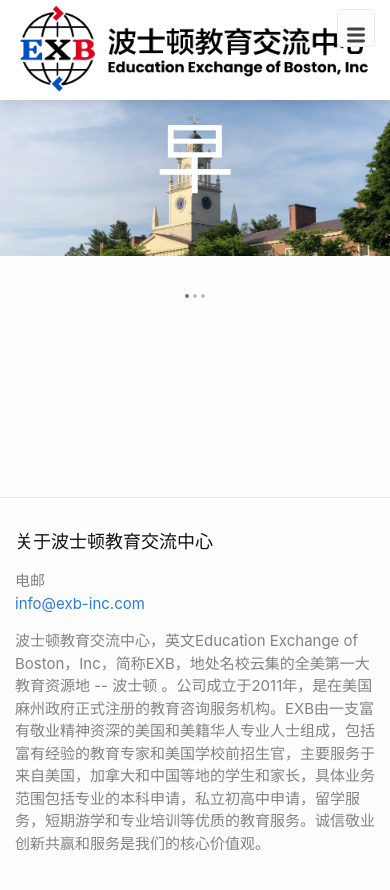
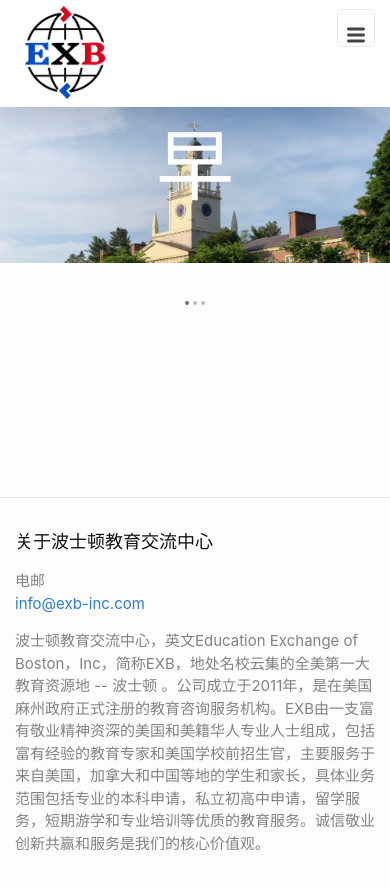
Before and after one commit to yearofglad/exb, a Jekyll site: the page built from index.markdown, in a window 390 px wide. Shown: the top 890 px of the page. Built offline with Jekyll 4.4.1, drawn with Linux system fonts in a browser that asks for light colours.

Commit message:
dynamic adjustment for smaller phone screens for logo

```diff
--- a/_config.yml
+++ b/_config.yml
@@ -18,7 +18,7 @@
 # You can create any custom variable you would like, and they will be accessible
 # in the templates via {{ site.myvariable }}.
 
-title: EXB Inc.
+title: 波士顿教育交流中心
 email: info@exb-inc.com
 description: >- # this means to ignore newlines until "baseurl:"
   波士顿教育交流中心，英文Education Exchange of Boston，Inc，简称EXB，地处名校云集的全美第一大教育资源地 -- 波士顿 。公司成立于2011年，是在美国麻州政府正式注册的教育咨询服务机构。EXB由一支富有敬业精神资深的美国和美籍华人专业人士组成，包括富有经验的教育专家和美国学校前招生官，主要服务于来自美国，加拿大和中国等地的学生和家长，具体业务范围包括专业的本科申请，私立初高中申请，留学服务，短期游学和专业培训等优质的教育服务。诚信敬业创新共赢和服务是我们的核心价值观。
--- a/_sass/minima/_layout.scss
+++ b/_sass/minima/_layout.scss
@@ -9,7 +9,7 @@
   z-index: 1000;
   border-bottom: 0px solid $grey-color-light;
   min-height: $spacing-unit * 3;
-  box-shadow: 0px 4px 10px rgba(0, 0, 0, 0.1);
+  box-shadow: 0px 4px 40px rgba(0, 0, 0, 0.2);
   margin-bottom:0;
 
 
@@ -32,6 +32,7 @@ body.scrolled .site-header {
 .site-title {
 	content: url("/assets/logoexb1.png");
 	float:left;
+  height:auto;
 	position: relative;
 	width: 400px;
 	top: 100;
@@ -40,8 +41,12 @@ body.scrolled .site-header {
   // padding-left: -100px;
 }
 
-
-
+@media (max-width: 768px) {
+  .site-title {
+      content: url('/assets/globe.png');
+      width: 100px;
+  }
+}
 
 
 .site-nav {
@@ -117,6 +122,7 @@ body.scrolled .site-header {
       }
       &{margin-left: 20px};
     }
+
   }
 }
 
```
Also changed, not shown: about-cn.markdown (renamed from about.markdown), assets/globe.png (added), contact-cn.markdown (renamed from contact.markdown).
